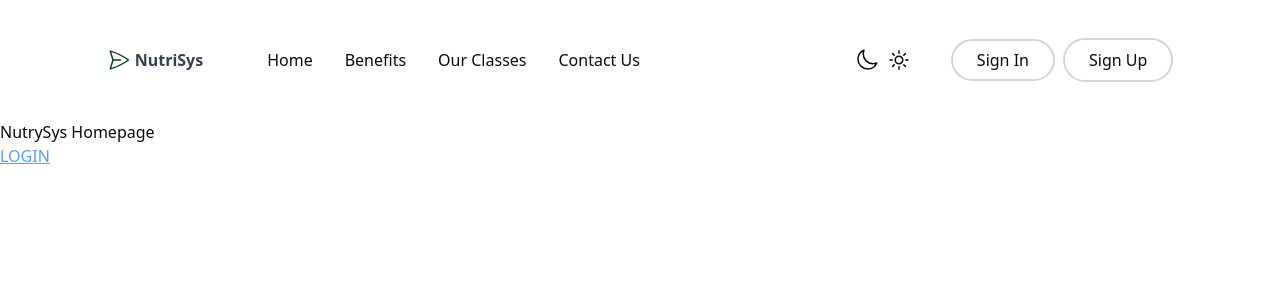
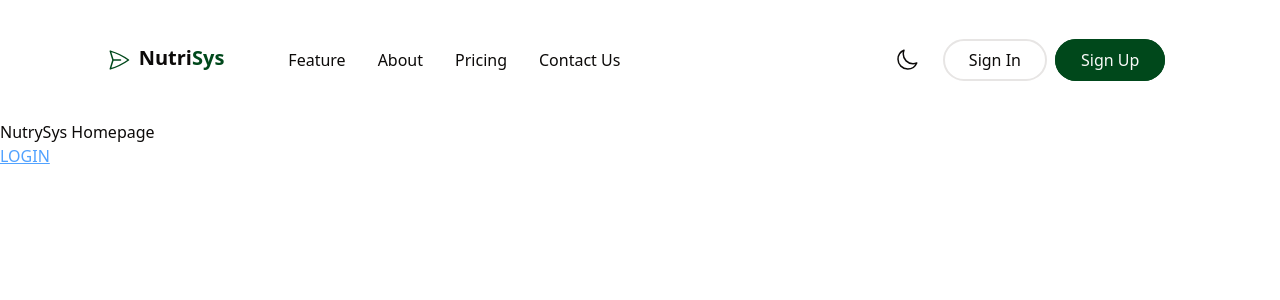
Before and after one commit to mcqeems/nutrisys, a Next.js app: page / in a window 1280 px wide. Shown: the top 300 px of the page. Built offline with nearby package versions, Linux system fonts and the light colour scheme.

Commit message:
apply useTheme

```diff
--- a/src/components/ui/navbar/PublicNavbar.tsx
+++ b/src/components/ui/navbar/PublicNavbar.tsx
@@ -1,60 +1,123 @@
-'use client';
-import { useState } from 'react';
-import { PaperAirplaneIcon, MoonIcon, SunIcon, Bars3Icon } from '@heroicons/react/24/outline';
-import Link from 'next/link';
+"use client";
+import { useState } from "react";
+import {
+  PaperAirplaneIcon,
+  MoonIcon,
+  SunIcon,
+  Bars3Icon,
+} from "@heroicons/react/24/outline";
+import Link from "next/link";
+import { useTheme } from "next-themes";
 
 function PublicNavbar() {
   const [toggleMenu, setToggleMenu] = useState(false);
+  const { theme, setTheme } = useTheme();
+  const toggleTheme = () => {
+    setTheme(theme === "dark" ? "light" : "dark");
+  };
 
   return (
     <div className="app">
-      <nav>
+      <nav className="bg-background text-foreground border-border">
         <div className="max-w-7xl mx-auto">
           <div className="flex mx-auto justify-between w-5/6 ">
-            {/* Primary menu and logo */}
-            <div className="flex items-center gap-16 my-12">
-              {/* logo */}
+            <div className="flex items-center gap-16 my-6 lg:my-12">
               <div>
-                <Link href="/" className="flex gap-1 font-bold text-gray-700 items-center ">
+                <Link
+                  href="/"
+                  className="flex gap-1 font-bold items-center text-foreground"
+                >
                   <PaperAirplaneIcon className="h-6 w-6 text-primary" />
-                  <span>NutriSys</span>
+
+                  <div className="flex items-center gap-1.5 font-[1000] leading-none"></div>
+                  <div className="-mt-1 hidden text-xl sm:block">
+                    <span className="text-foreground dark:text-foreground">
+                      <span className="hoverText text-hover-primary">N</span>
+                      <span className="hoverText text-hover-primary">u</span>
+                      <span className="hoverText text-hover-primary">t</span>
+                      <span className="hoverText text-hover-primary">r</span>
+                      <span className="hoverText text-hover-primary">i</span>
+                    </span>
+
+                    <span className="text-primary dark:text-primary">
+                      <span className="hoverText text-hover-primary">S</span>
+                      <span className="hovqerText text-hover-light">y</span>
+                      <span className="hoverText text-hover-light">s</span>
+                    </span>
+                  </div>
                 </Link>
               </div>
               {/* primary */}
-              <div className="hidden lg:flex gap-8 ">
-                <a href="#" className="">
-                  Home
+              <div className="hidden lg:flex gap-8">
+                <a
+                  href="/feature"
+                  className="hover:text-primary transition-colors"
+                >
+                  Feature
                 </a>
-                <a href="#">Benefits</a>
-                <a href="#">Our Classes</a>
-                <a href="#">Contact Us</a>
+                <a
+                  href="/about"
+                  className="hover:text-primary transition-colors"
+                >
+                  About
+                </a>
+                <a
+                  href="/pricing"
+                  className="hover:text-primary transition-colors"
+                >
+                  Pricing
+                </a>
+                <a
+                  href="/contact"
+                  className="hover:text-primary transition-colors"
+                >
+                  Contact Us
+                </a>
               </div>
             </div>
             {/* secondary */}
             <div className="flex gap-6">
-              <div className="flex items-center gap-10">
-                <div className="hidden sm:flex items-center gap-2">
-                  <MoonIcon className="h-6 w-6" />
-                  <SunIcon className="h-6 w-6" />
-                </div>
+              <div className="flex items-center gap-4">
+                {/* Theme Toggle Button */}
+                <button
+                  onClick={toggleTheme}
+                  className="p-2 rounded-full hover:bg-accent hover:text-accent-foreground transition-colors focus:ring-2 focus:ring-ring"
+                  aria-label="Toggle Theme"
+                >
+                  {theme === "dark" ? (
+                    <SunIcon className="h-6 w-6 text-yellow-400" />
+                  ) : (
+                    // Di Light Mode, ikon Moon harus terlihat seperti foreground
+                    <MoonIcon className="h-6 w-6 text-foreground" />
+                  )}
+                </button>
 
-                <div>
+                <div className="hidden lg:block">
+                  {/* Sign In Button */}
                   <Link
                     href="/login"
-                    className="rounded-full mr-2 border-solid border-2 border-gray-300 py-2 px-6 hover:bg-gray-700 hover:text-gray-100"
+                    // Border menggunakan warna border
+                    className="rounded-full mr-2 border-solid border-2 border-border py-2 px-6
+                               hover:bg-primary hover:text-primary-foreground transition-colors"
                   >
                     Sign In
                   </Link>
-                  <button className="rounded-full  border-solid border-2 border-gray-300 py-2 px-6 hover:bg-gray-700 hover:text-gray-100">
+                  {/* Sign Up Button (Primary Button) */}
+                  <Link
+                    href="/register"
+                    // Menggunakan warna primary dan foreground primary
+                    className="rounded-full mr-2 border-solid border-2 border-primary py-2 px-6
+                               bg-primary text-primary-foreground hover:opacity-80 transition-opacity"
+                  >
                     Sign Up
-                  </button>
+                  </Link>
                 </div>
               </div>
 
               {/* Mobile navigation toggle */}
               <div className="lg:hidden flex items-center">
                 <button onClick={() => setToggleMenu(!toggleMenu)}>
-                  <Bars3Icon className="h-6" />
+                  <Bars3Icon className="h-6 w-6 text-foreground" />
                 </button>
               </div>
             </div>
@@ -62,18 +125,52 @@ function PublicNavbar() {
         </div>
         {/* mobile navigation */}
         <div
-          className={`fixed z-40 w-full  bg-gray-100 overflow-hidden flex flex-col lg:hidden gap-12  origin-top duration-700 ${
-            !toggleMenu ? 'h-0' : 'h-full'
-          }`}
+          className={`fixed z-40 w-full bg-background overflow-hidden flex flex-col lg:hidden gap-12
+            origin-top duration-700 shadow-xl ${
+              !toggleMenu ? "h-0" : "h-full p-6" // Tambahkan padding saat terbuka
+            }`}
         >
           <div className="px-8">
             <div className="flex flex-col gap-8 font-bold tracking-wider">
-              <a href="#" className="border-l-4 border-gray-600">
+              <a href="/feature" className="border-l-4 border-primary pl-2">
                 Features
               </a>
-              <a href="#">Pricing</a>
-              <a href="#">Download</a>
-              <a href="#">Classic</a>
+              <a
+                href="/pricing"
+                className="border-l-4 border-transparent hover:border-border pl-2"
+              >
+                Pricing
+              </a>
+              <a
+                href="/about"
+                className="border-l-4 border-transparent hover:border-border pl-2"
+              >
+                About
+              </a>
+              <a
+                href="/contact"
+                className="border-l-4 border-transparent hover:border-border pl-2"
+              >
+                Contact Us
+              </a>
+
+              {/* Mobile Auth Links */}
+              <div className="mt-4 flex flex-col gap-4">
+                <Link
+                  href="/login"
+                  className="w-full text-center rounded-lg border border-border py-2 px-6
+                             hover:bg-accent hover:text-accent-foreground transition-colors"
+                >
+                  Sign In
+                </Link>
+                <Link
+                  href="/register"
+                  className="w-full text-center rounded-lg border border-primary py-2 px-6
+                             bg-primary text-primary-foreground hover:opacity-80 transition-opacity"
+                >
+                  Sign Up
+                </Link>
+              </div>
             </div>
           </div>
         </div>
```
